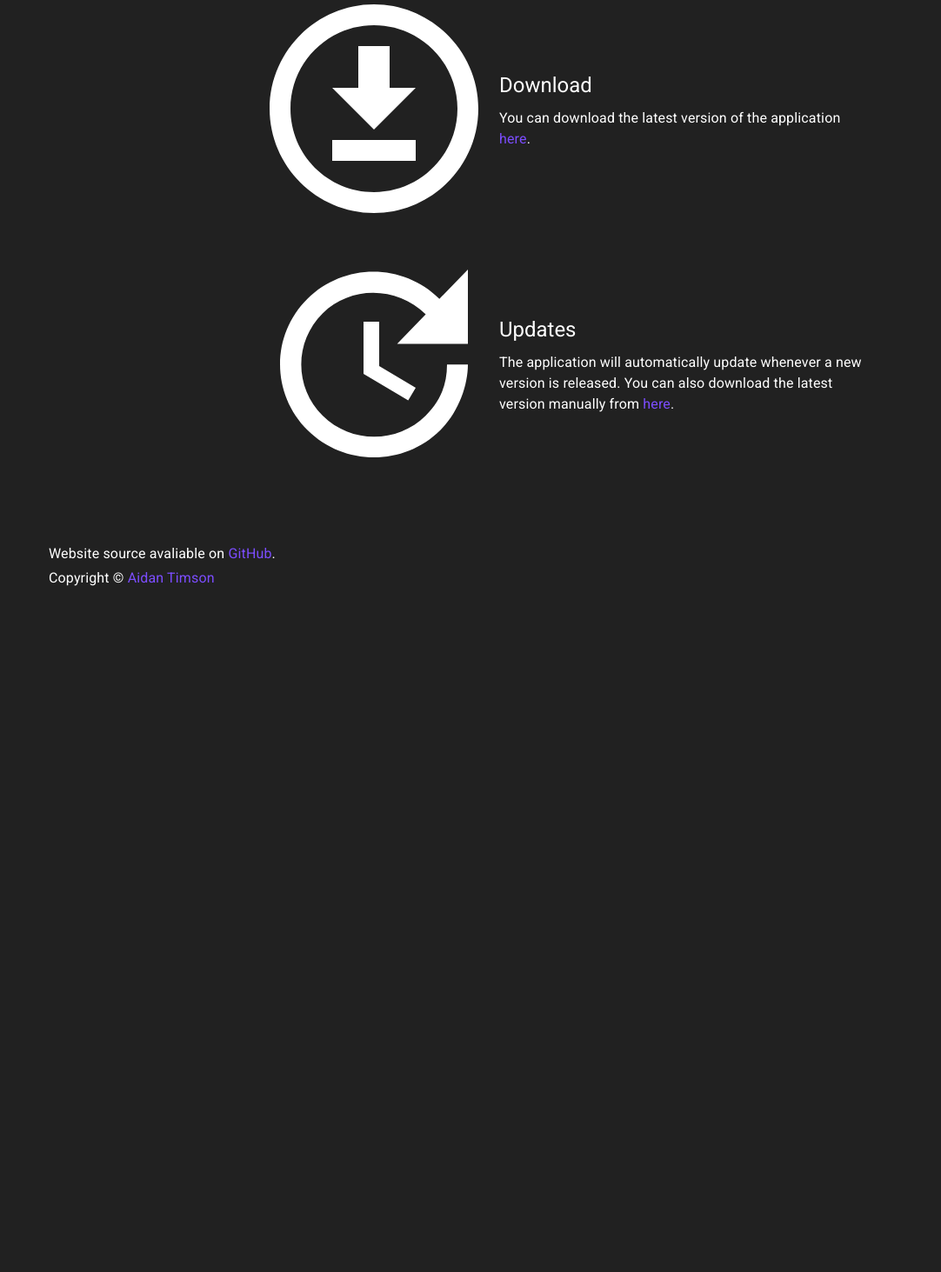
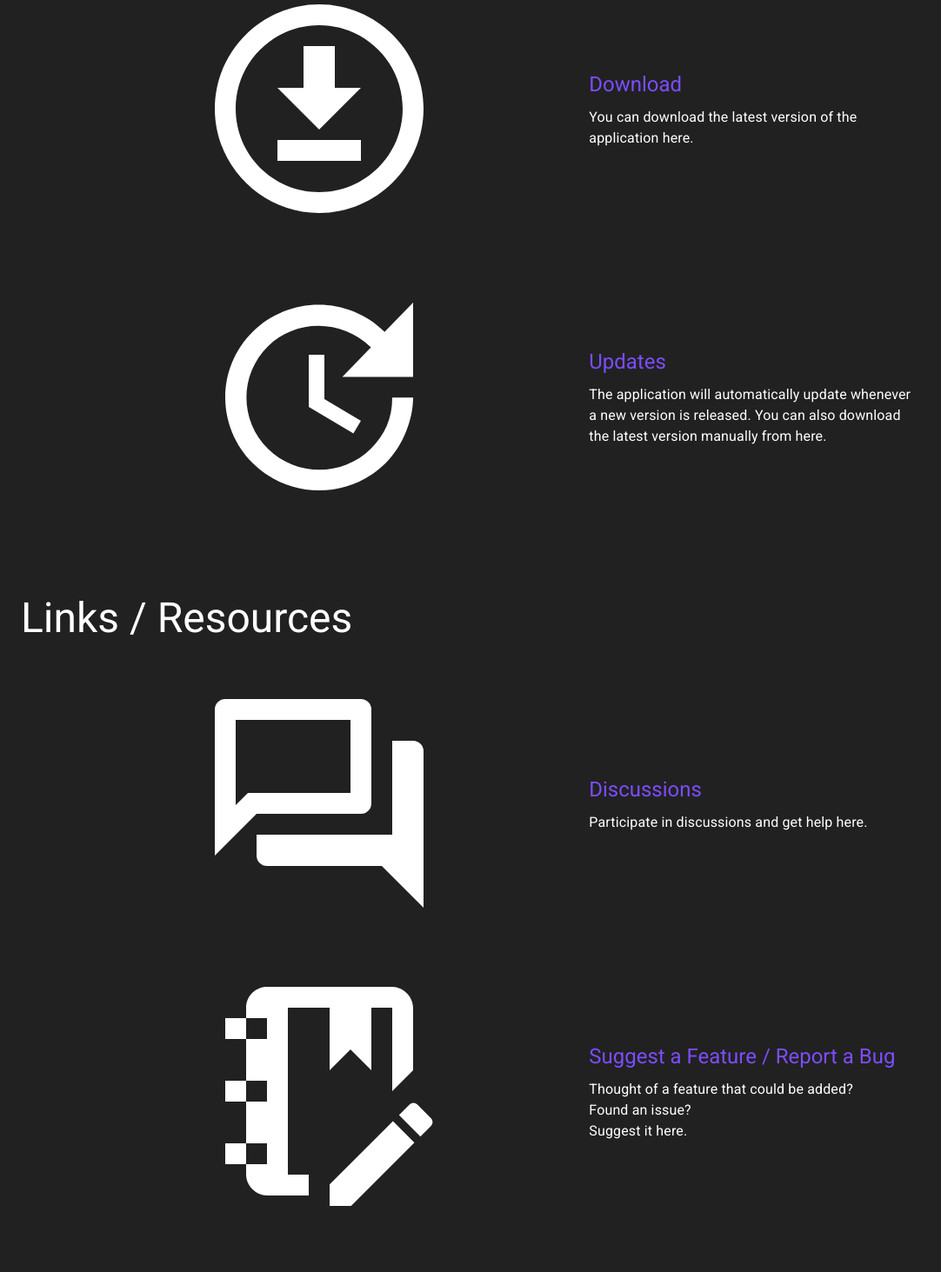
Before and after one commit to timmo001/system-bridge-site, a Next.js app: page / in a window 1280 px wide. Shown: the part 4280-5743 px from the top of the page at 87% size, without its empty margins (0-1082 px from the left). Before the commit the page ends 4975 px from the top, so only its background shows below. Built offline with nearby package versions, Linux system fonts and the light colour scheme.

Commit message:
Add links

```diff
--- a/assets/jss/components/layout.tsx
+++ b/assets/jss/components/layout.tsx
@@ -66,7 +66,10 @@ const layoutStyle = makeStyles((theme: Theme) => ({
     textAlign: "center",
   },
   gridText: {
-    width: 420,
+    width: 380,
+    [theme.breakpoints.down("xs")]: {
+      width: "100%",
+    },
   },
 }));
 
--- a/pages/index.tsx
+++ b/pages/index.tsx
@@ -1,6 +1,7 @@
 import React, { ReactElement } from "react";
 import { GetStaticProps } from "next";
 import {
+  CardActionArea,
   CardContent,
   Container,
   Grid,
@@ -13,7 +14,9 @@ import {
   mdiCogs,
   mdiDesktopTowerMonitor,
   mdiDownloadCircleOutline,
+  mdiForumOutline,
   mdiInformationOutline,
+  mdiNotebookEditOutline,
   mdiUpdate,
 } from "@mdi/js";
 
@@ -117,6 +120,7 @@ function Home(): ReactElement {
         <Typography color="textPrimary" component="h2" variant="h2">
           A bridge for your systems
         </Typography>
+
         <Typography component="h3" variant="h3" gutterBottom>
           Features
         </Typography>
@@ -132,8 +136,7 @@ function Home(): ReactElement {
                 className={classes.gridItem}
                 item
                 xl={4}
-                lg={6}
-                md={8}
+                md={6}
                 xs={12}>
                 <Icon
                   color={theme.palette.text.primary}
@@ -156,6 +159,7 @@ function Home(): ReactElement {
             )
           )}
         </Grid>
+
         <Typography component="h3" variant="h3" gutterBottom>
           API Endpoints
         </Typography>
@@ -171,8 +175,7 @@ function Home(): ReactElement {
                 className={classes.gridItem}
                 item
                 xl={4}
-                lg={6}
-                md={8}
+                md={6}
                 xs={12}>
                 <Icon
                   color={theme.palette.text.primary}
@@ -195,11 +198,20 @@ function Home(): ReactElement {
             )
           )}
         </Grid>
+
         <Typography component="h3" variant="h3" gutterBottom>
           Getting Started
         </Typography>
+        <a
+          href="https://github.com/timmo001/system-bridge/releases"
+          target="_blank">
           <CardContent>
-          <Grid container direction="row" alignItems="center" justify="center">
+            <CardActionArea>
+              <Grid
+                container
+                direction="row"
+                alignItems="center"
+                justify="space-evenly">
                 <Grid item>
                   <Icon
                     color={theme.palette.text.primary}
@@ -217,17 +229,23 @@ function Home(): ReactElement {
                     color="textPrimary"
                     component="p"
                     variant="body1">
-                You can download the latest version of the application{" "}
+                    You can download the latest version of the application here.
+                  </Typography>
+                </Grid>
+              </Grid>
+            </CardActionArea>
+          </CardContent>
+        </a>
         <a
           href="https://github.com/timmo001/system-bridge/releases"
           target="_blank">
-                  here
-                </a>
-                .
-              </Typography>
-            </Grid>
-          </Grid>
-          <Grid container direction="row" alignItems="center" justify="center">
+          <CardContent>
+            <CardActionArea>
+              <Grid
+                container
+                direction="row"
+                alignItems="center"
+                justify="space-evenly">
                 <Grid item>
                   <Icon
                     color={theme.palette.text.primary}
@@ -245,19 +263,91 @@ function Home(): ReactElement {
                     color="textPrimary"
                     component="p"
                     variant="body1">
-                The application will automatically update whenever a new version
-                is released. You can also download the latest version manually
-                from{" "}
-                <a
-                  href="https://github.com/timmo001/system-bridge/releases"
-                  target="_blank">
-                  here
-                </a>
-                .
+                    The application will automatically update whenever a new
+                    version is released. You can also download the latest
+                    version manually from here.
                   </Typography>
                 </Grid>
               </Grid>
+            </CardActionArea>
           </CardContent>
+        </a>
+
+        <Typography component="h3" variant="h3" gutterBottom>
+          Links / Resources
+        </Typography>
+        <a
+          href="https://github.com/timmo001/system-bridge/discussions"
+          target="_blank">
+          <CardContent>
+            <CardActionArea>
+              <Grid
+                container
+                direction="row"
+                alignItems="center"
+                justify="space-evenly">
+                <Grid item>
+                  <Icon
+                    color={theme.palette.text.primary}
+                    path={mdiForumOutline}
+                    size={12}
+                    title="Discussions"
+                  />
+                </Grid>
+                <Grid item>
+                  <Typography component="h4" variant="h5" gutterBottom>
+                    Discussions
+                  </Typography>
+                  <Typography
+                    className={classes.gridText}
+                    color="textPrimary"
+                    component="p"
+                    variant="body1">
+                    Participate in discussions and get help here.
+                  </Typography>
+                </Grid>
+              </Grid>
+            </CardActionArea>
+          </CardContent>
+        </a>
+        <a
+          href="https://github.com/timmo001/system-bridge/discussions"
+          target="_blank">
+          <CardContent>
+            <CardActionArea>
+              <Grid
+                container
+                direction="row"
+                alignItems="center"
+                justify="space-evenly">
+                <Grid item>
+                  <Icon
+                    color={theme.palette.text.primary}
+                    path={mdiNotebookEditOutline}
+                    size={12}
+                    title="Issues"
+                  />
+                </Grid>
+                <Grid item>
+                  <Typography component="h4" variant="h5" gutterBottom>
+                    Suggest a Feature / Report a Bug
+                  </Typography>
+                  <Typography
+                    className={classes.gridText}
+                    color="textPrimary"
+                    component="p"
+                    variant="body1">
+                    Thought of a feature that could be added?
+                    <br />
+                    Found an issue?
+                    <br />
+                    Suggest it here.
+                  </Typography>
+                </Grid>
+              </Grid>
+            </CardActionArea>
+          </CardContent>
+        </a>
       </Container>
     </Layout>
   );
```
Lines whose indentation alone changed are shown as unchanged.
